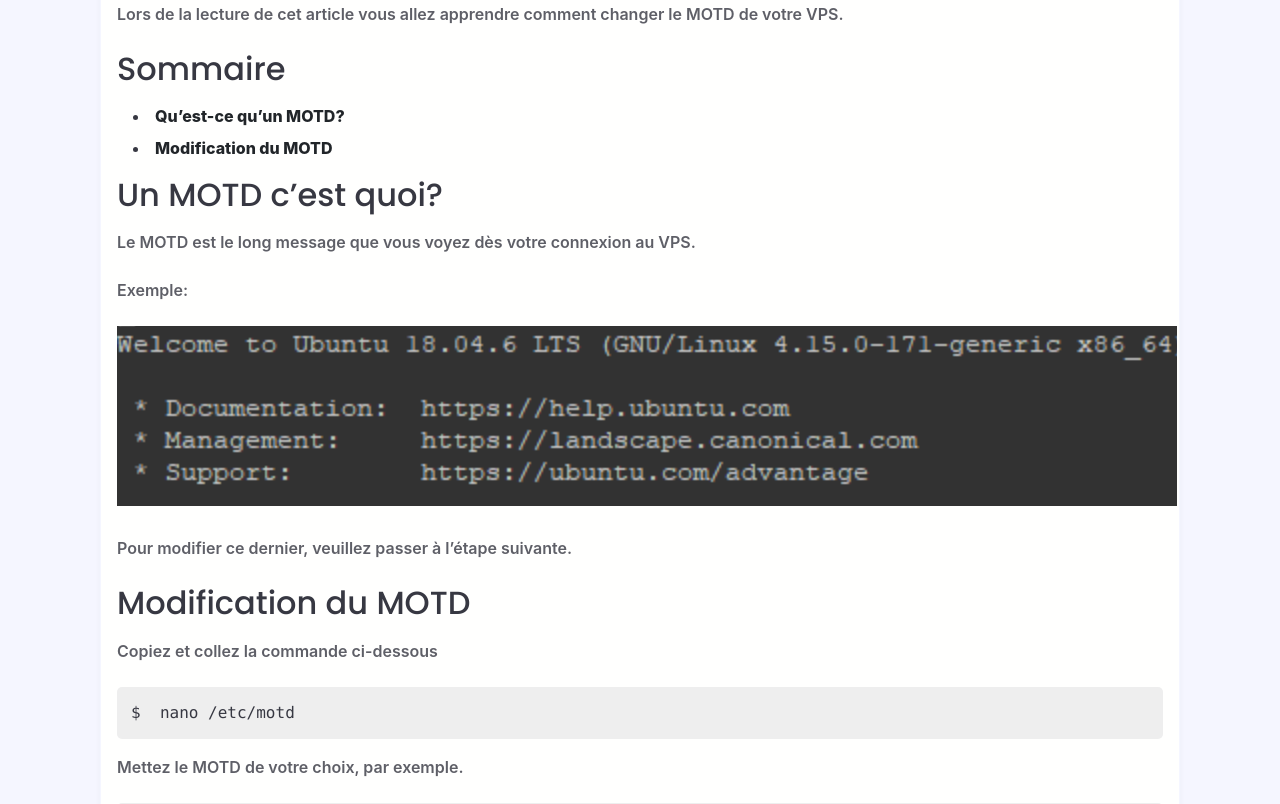
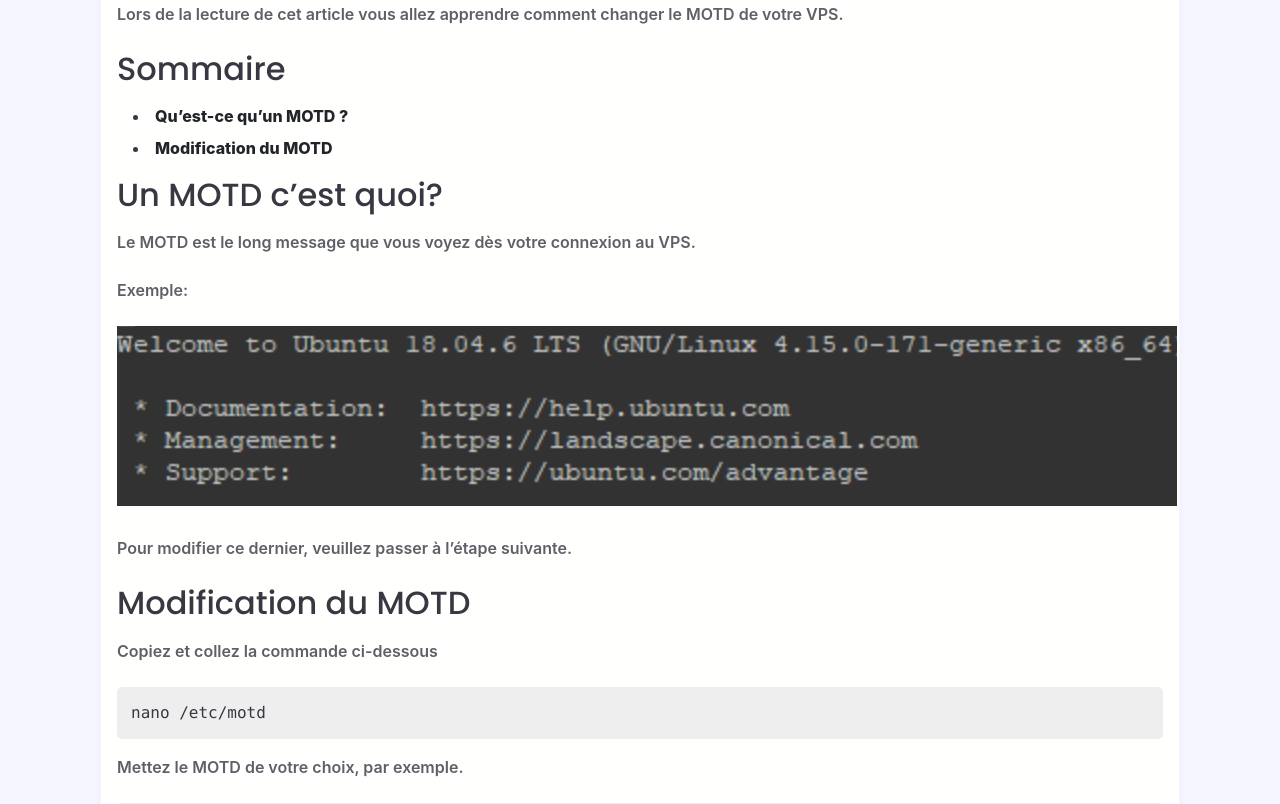
Before and after one commit to Skoali/doc, a Jekyll site: the page built from _posts/vps/2022-03-20-changer-le-MOTD-d-un-VPS.md, in a window 1280 px wide and 1400 px high. Shown: the part 396-1200 px from the top of the window. Built offline with Jekyll 4.4.1, drawn with Linux system fonts in a browser that asks for light colours; nearby versions of some CDN libraries; some web fonts are replaced.

````diff
--- a/_posts/vps/2022-03-20-changer-le-MOTD-d-un-VPS.md
+++ b/_posts/vps/2022-03-20-changer-le-MOTD-d-un-VPS.md
@@ -11,7 +11,7 @@ category: vps
 Lors de la lecture de cet article vous allez apprendre comment changer le MOTD de votre VPS.
 
 ## Sommaire
-- [Qu'est-ce qu'un MOTD?](#un-motd-cest-quoi)
+- [Qu'est-ce qu'un MOTD ?](#un-motd-cest-quoi)
 - [Modification du MOTD](#modification-du-motd)
 
 ## Un MOTD c'est quoi?
@@ -28,7 +28,7 @@ Pour modifier ce dernier, veuillez passer à l'étape suivante.
 
 Copiez et collez la commande ci-dessous
 ```
-$  nano /etc/motd
+nano /etc/motd
 ```
 
 Mettez le MOTD de votre choix, par exemple.
````
